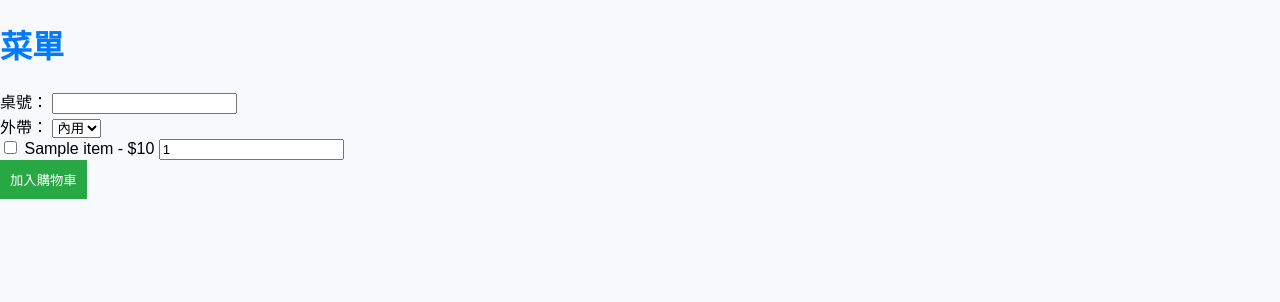
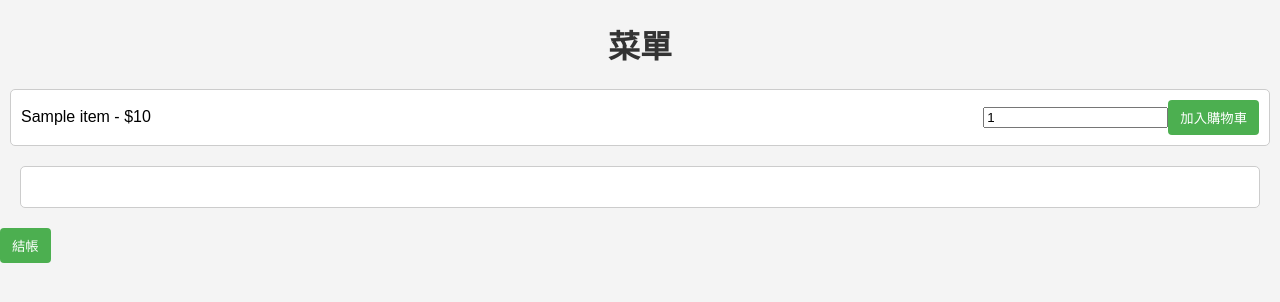
Before and after one commit to s8591120/ordersystem, a Flask app: page / in a window 1280 px wide. Shown: the top 302 px of the page. Run offline with Flask 3, Linux system fonts and the light colour scheme; tables that the repository leaves empty hold one stand-in row (values such as "Sample post").

Commit message:
更新
修改流程增加QRCODE

```diff
--- a/app.py
+++ b/app.py
@@ -1,7 +1,8 @@
-from flask import Flask, render_template, request, redirect, url_for
+from flask import Flask, render_template, request, jsonify, send_file
 from flask_sqlalchemy import SQLAlchemy
 from flask_admin import Admin
 from flask_admin.contrib.sqla import ModelView
+import qrcode
 
 app = Flask(__name__)
 app.config['SQLALCHEMY_DATABASE_URI'] = 'sqlite:///sqlite.db'
@@ -20,69 +21,66 @@ class Item(db.Model):
 
 class Order(db.Model):
     id = db.Column(db.Integer, primary_key=True)
-    table_number = db.Column(db.String(255), nullable=False)
-    takeout = db.Column(db.Boolean, nullable=False)
-    item_name = db.Column(db.String(255), nullable=False)  # 品名
+    item_name = db.Column(db.String(255), nullable=False)
     quantity = db.Column(db.Integer, nullable=False)
     total_price = db.Column(db.Integer, nullable=False)
 
-    # 增加外鍵關係
-    item_id = db.Column(db.Integer, db.ForeignKey('item.id'), nullable=False)
-    item = db.relationship('Item', backref='orders')
 
-
-# 應用程式上下文中創建資料庫
 with app.app_context():
     db.create_all()
-
 
 admin.add_view(ModelView(Item, db.session))
 admin.add_view(ModelView(Order, db.session))
 
+# Generate QR Code dynamically
+qr = qrcode.QRCode(
+    version=1,
+    error_correction=qrcode.constants.ERROR_CORRECT_L,
+    box_size=10,
+    border=4,
+)
+# Replace with your actual server URL
+qr.add_data("http://192.168.1.101:5000/")
+qr.make(fit=True)
+img = qr.make_image(fill_color="black", back_color="white")
+img.save("static/menu_qrcode.png")
 
-# 路由 - 菜單頁面
+
 @app.route('/')
 def menu():
     menu_items = Item.query.all()
     return render_template('menu.html', menu_items=menu_items)
 
 
-# 路由 - 購物車頁面
-@app.route('/cart', methods=['GET', 'POST'])
-def cart():
-    if request.method == 'POST':
-        # 處理購物車表單提交
-        table_number = request.form['table_number']
-        takeout = int(request.form['takeout'])
-        item_id = int(request.form['item'])
-        quantity = int(request.form['quantity'])
+@app.route('/checkout', methods=['POST'])
+def checkout():
+    try:
+        data = request.json
+        total_price = 0
 
-        item = Item.query.get(item_id)
-        total_price = item.price * quantity
+        for item in data:
+            quantity = int(item.get('quantity', 1))
+            total_price += int(item['price']) * quantity
 
-        order = Order(table_number=table_number,
-                      takeout=takeout,
-                      item_name=item.name,  # 使用品名
-                      quantity=quantity,
-                      total_price=total_price,
-                      item=item  # 增加 item 欄位的設定
-                      )
-        db.session.add(order)
+            order = Order(
+                item_name=item['name'],
+                quantity=quantity,
+                total_price=int(item['price']) * quantity
+            )
+
+            db.session.add(order)
+
         db.session.commit()
-
-        return redirect(url_for('menu'))
-
-    orders = Order.query.all()
-    return render_template('cart.html', orders=orders)
+        return jsonify({'message': 'success'})
+    except Exception as e:
+        return jsonify({'error': str(e)})
+    print("Data received:", data)
 
 
-# 路由 - 結帳
-@app.route('/checkout', methods=['POST'])
-def checkout():
-    # 在這裡處理結帳，將訂單傳送到資料庫，然後清空購物車
-
-    return redirect(url_for('menu'))
+@app.route('/qrcode')
+def get_qrcode():
+    return send_file("static/menu_qrcode.png", mimetype="image/png")
 
 
 if __name__ == '__main__':
-    app.run(debug=True)
+    app.run(host='0.0.0.0', port=5000, debug=True)
--- /dev/null
+++ b/static/menu.css
@@ -0,0 +1,55 @@
+body {
+  font-family: "Arial", sans-serif;
+  background-color: #f4f4f4;
+  margin: 0;
+  padding: 0;
+}
+
+h1 {
+  text-align: center;
+  color: #333;
+}
+
+.menu-item {
+  background-color: #fff;
+  padding: 10px;
+  margin: 10px;
+  border: 1px solid #ccc;
+  border-radius: 5px;
+  display: flex;
+  justify-content: space-between;
+  align-items: center;
+}
+
+.menu-item span {
+  flex: 1;
+}
+
+button {
+  background-color: #4caf50;
+  color: white;
+  border: none;
+  padding: 8px 12px;
+  border-radius: 4px;
+  cursor: pointer;
+}
+
+button:hover {
+  background-color: #45a049;
+}
+
+#cartInfo {
+  background-color: #fff;
+  padding: 20px;
+  margin: 20px;
+  border: 1px solid #ccc;
+  border-radius: 5px;
+}
+
+#cartInfo h2 {
+  color: #333;
+}
+
+#cartInfo p {
+  margin: 10px 0;
+}
--- a/static/menu.js
+++ b/static/menu.js
@@ -0,0 +1,49 @@
+var cart = [];
+
+function addToCart(itemId, itemName, itemPrice) {
+  var quantity = document.getElementById("quantity_" + itemId).value;
+  var item = {
+    id: itemId,
+    name: itemName,
+    price: itemPrice,
+    quantity: quantity,
+  };
+  cart.push(item);
+  updateCartInfo();
+}
+
+function updateCartInfo() {
+  var cartInfoDiv = document.getElementById("cartInfo");
+  cartInfoDiv.innerHTML = "<h2>購物車</h2>";
+  for (var i = 0; i < cart.length; i++) {
+    cartInfoDiv.innerHTML +=
+      "<p>" +
+      cart[i].name +
+      " - 數量：" +
+      cart[i].quantity +
+      " - $" +
+      cart[i].price * cart[i].quantity +
+      "</p>";
+  }
+}
+
+function checkout() {
+  // 將購物車資訊提交到後台
+  fetch("/checkout", {
+    method: "POST",
+    headers: {
+      "Content-Type": "application/json",
+    },
+    body: JSON.stringify(cart),
+  })
+    .then((response) => response.json())
+    .then((data) => {
+      alert("結帳成功！");
+      // 清空購物車
+      cart = [];
+      updateCartInfo();
+    })
+    .catch((error) => {
+      console.error("Error:", error);
+    });
+}
--- a/templates/menu.html
+++ b/templates/menu.html
@@ -4,33 +4,35 @@
     <meta charset="UTF-8" />
     <meta name="viewport" content="width=device-width, initial-scale=1.0" />
     <title>菜單</title>
+    <!-- 引入外部的 CSS 文件 -->
+    <link
+      rel="stylesheet"
+      type="text/css"
+      href="{{ url_for('static', filename='menu.css') }}"
+    />
   </head>
   <body>
     <h1>菜單</h1>
-    <form action="/cart" method="post">
-      <label for="table_number">桌號：</label>
-      <input type="text" name="table_number" required /><br />
+    {% for item in menu_items %}
+    <div class="menu-item">
+      <span>{{ item.name }} - ${{ item.price }}</span>
+      <!-- 添加数量选择框 -->
+      <input type="number" id="quantity_{{ item.id }}" value="1" min="1" />
+      <button
+        onclick="addToCart('{{ item.id }}', '{{ item.name }}', '{{ item.price }}')"
+      >
+        加入購物車
+      </button>
+    </div>
+    {% endfor %}
 
-      <label for="takeout">外帶：</label>
-      <select name="takeout" required>
-        <option value="0">內用</option>
-        <option value="1">外帶</option></select
-      ><br />
+    <div id="cartInfo">
+      <!-- 購物車資訊即時顯示區域 -->
+    </div>
 
-      {% for item in menu_items %}
-      <div>
-        <input type="checkbox" name="item" value="{{ item.id }}" />
-        <label>{{ item.name }} - ${{ item.price }}</label>
-        <input type="number" name="quantity" value="1" min="1" />
-      </div>
-      {% endfor %}
+    <button onclick="checkout()">結帳</button>
 
-      <button type="submit">加入購物車</button>
-    </form>
-    <link
-      rel="stylesheet"
-      href="{{ url_for('static', filename='styles.css') }}"
-    />
+    <!-- 引入外部的 JavaScript 文件 -->
     <script src="{{ url_for('static', filename='menu.js') }}"></script>
   </body>
 </html>
```
Also changed, not shown: static/menu_qrcode.png (added).
